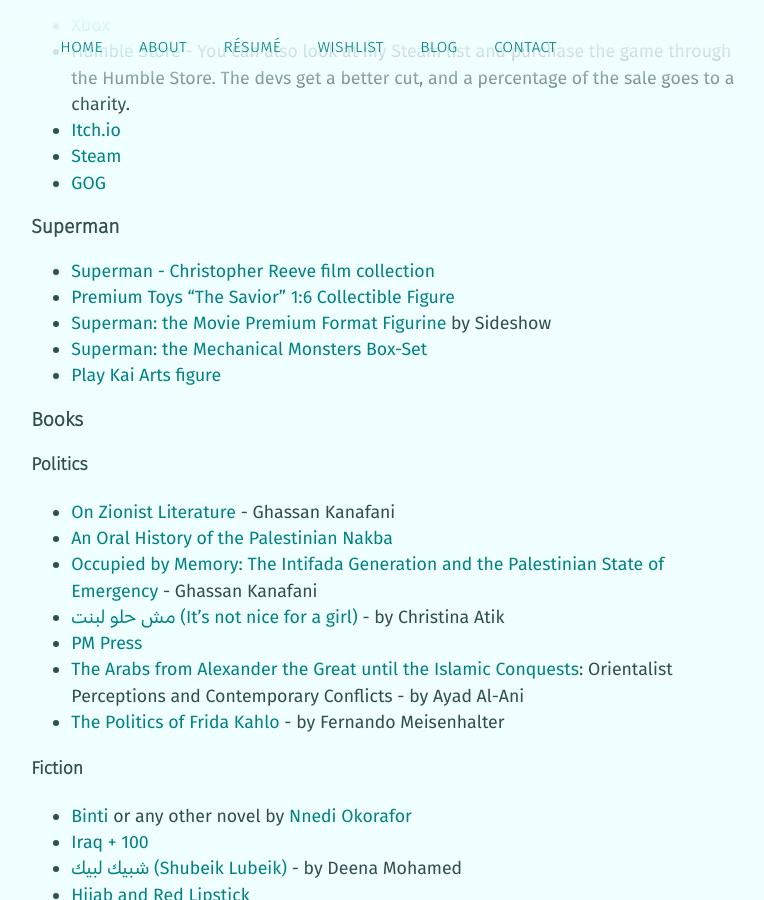
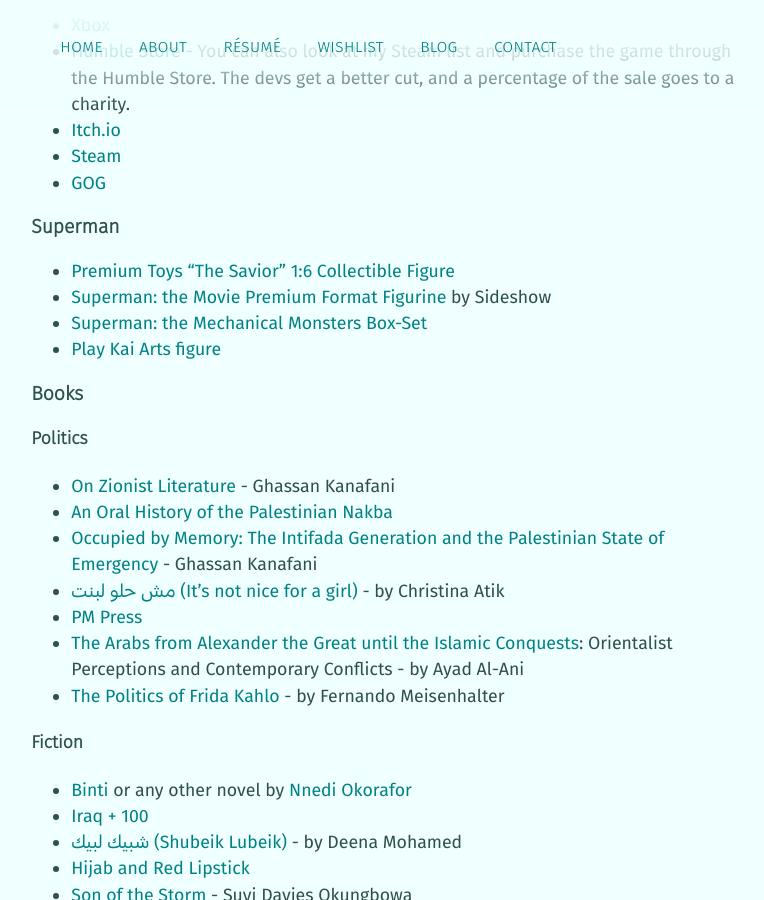
Before and after one commit to mstfacmly/mstfacmly.github.io, a Jekyll site: the page built from wishlist.md, in a window 1280 px wide and 900 px high, scrolled down 711 px. Shown: the whole window, without its empty margins (148-912 px from the left). Built offline with Jekyll 4.4.1, drawn with Linux system fonts in a browser that asks for light colours; nearby versions of some CDN libraries; a script that is not in the unit is left out.

Commit message:
update wishlist

```diff
--- a/wishlist.md
+++ b/wishlist.md
@@ -36,7 +36,6 @@
 * [GOG](https://www.gog.com/u/mchamli/wishlist)
 
 ### Superman
-* [Superman - Christopher Reeve film collection](https://www.amazon.ca/dp/B0BX1D4T71/)
 * [Premium Toys "The Savior" 1:6 Collectible Figure](https://www.toyswonderland.com/product/premium-toys-the-savior-16-collectible-figure/)
 * [Superman: the Movie Premium Format Figurine](https://www.sideshow.com/collectibles/dc-comics-superman-the-movie-sideshow-collectibles-300759) by Sideshow
 * [Superman: the Mechanical Monsters Box-Set](https://www.bigbadtoystore.com/Product/VariationDetails/157966)
```
